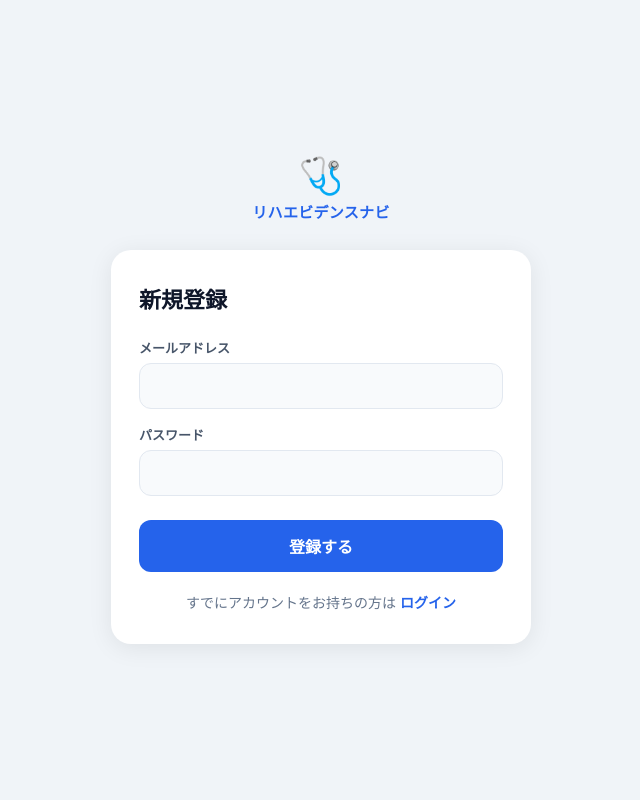
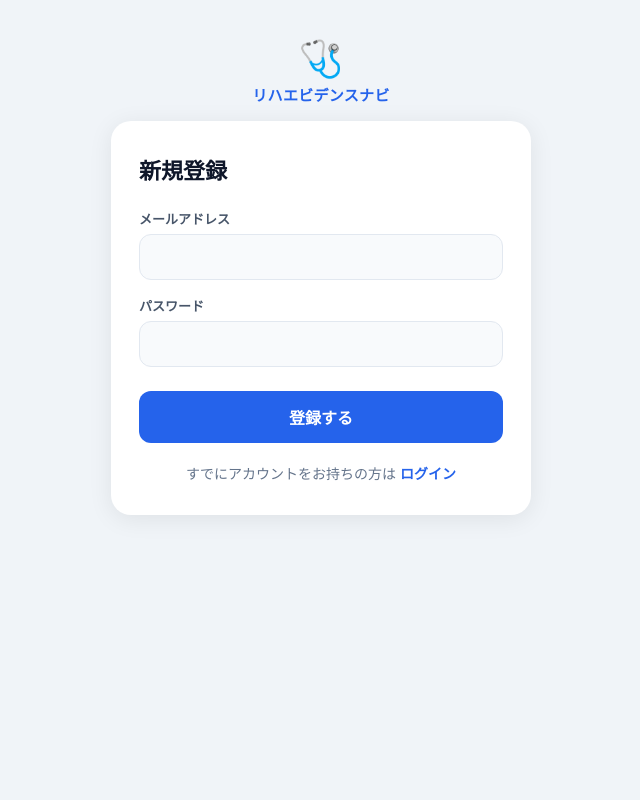
Before and after one commit to etoshihide08-create/paper-saas, a FastAPI app: page /register in a window 1280 px wide. Shown: the whole page, without its empty margins (319-959 px from the left). Run offline with FastAPI, Linux system fonts and the light colour scheme.

Commit message:
fix: ログイン/登録画面のカード位置を上寄せに調整
Co-Authored-By: Claude Sonnet 4.6 <noreply@anthropic.com>

```diff
--- a/templates/login.html
+++ b/templates/login.html
@@ -15,14 +15,14 @@
             display: flex;
             flex-direction: column;
             align-items: center;
-            justify-content: center;
-            padding: 24px 16px;
+            justify-content: flex-start;
+            padding: 40px 16px 24px;
             color: #1e293b;
         }
 
         .logo {
             text-align: center;
-            margin-bottom: 28px;
+            margin-bottom: 16px;
         }
 
         .logo-icon {
--- a/templates/register.html
+++ b/templates/register.html
@@ -15,14 +15,14 @@
             display: flex;
             flex-direction: column;
             align-items: center;
-            justify-content: center;
-            padding: 24px 16px;
+            justify-content: flex-start;
+            padding: 40px 16px 24px;
             color: #1e293b;
         }
 
         .logo {
             text-align: center;
-            margin-bottom: 28px;
+            margin-bottom: 16px;
         }
 
         .logo-icon {
```
